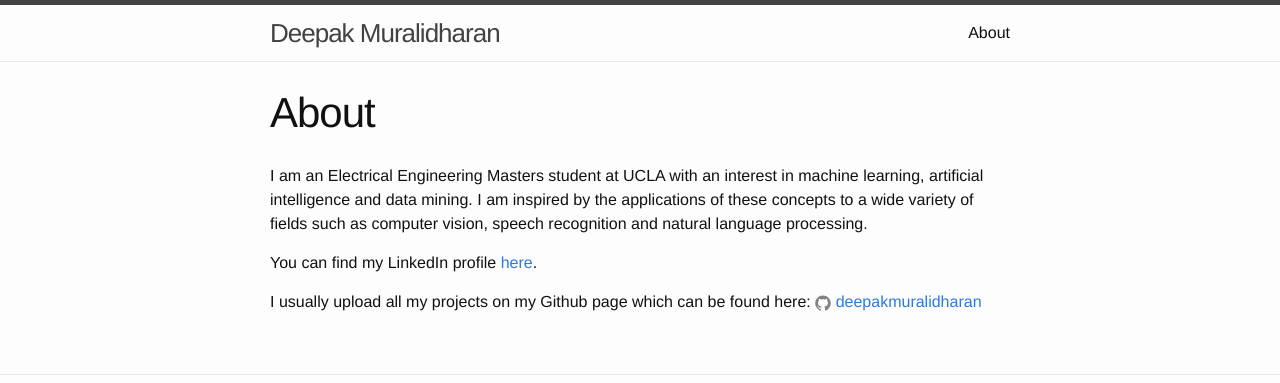
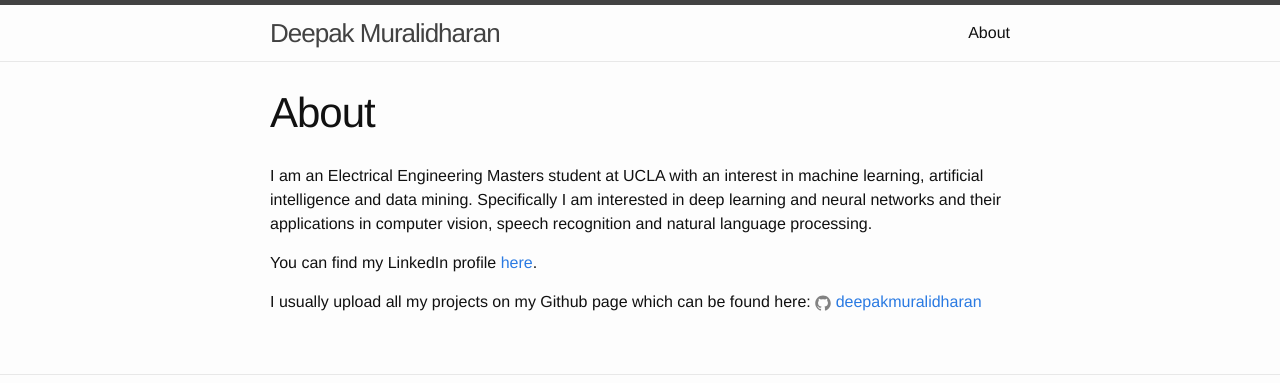
Before and after one commit to DeepakMuralidharan/blog, a Jekyll site: the page built from about.md, in a window 1280 px wide. Shown: the top 383 px of the page. Built offline with Jekyll 4.4.1, drawn with Linux system fonts in a browser that asks for light colours.

Commit message:
changed about

```diff
--- a/about.md
+++ b/about.md
@@ -5,7 +5,7 @@ permalink: /about/
 ---
 
 I am an Electrical Engineering Masters student at UCLA with an interest in machine learning, artificial intelligence
-and data mining. I am inspired by the applications of these concepts to a wide variety of fields such as computer vision, speech recognition and natural language processing.
+and data mining. Specifically I am interested in deep learning and neural networks and their applications in computer vision, speech recognition and natural language processing.
 
 You can find my LinkedIn profile [here](https://www.linkedin.com/in/muralidharandeepak).
 
```
